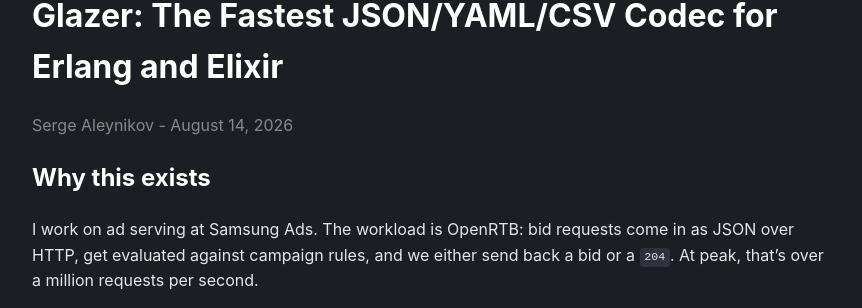
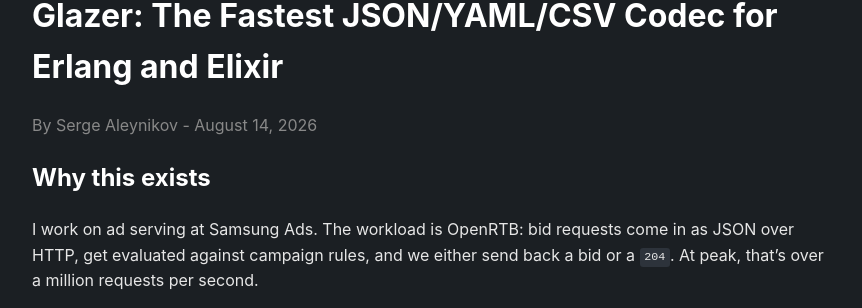
Before and after one commit to saleyn/saleyn.github.io, a Jekyll site: the page built from _posts/2026-08-14-glazer.md, in a window 1280 px wide and 900 px high. Shown: the part 117-425 px from the top of the window, without its empty margins (208-1070 px from the left). Built offline with Jekyll 4.4.1, drawn with Linux system fonts in a browser that asks for light colours.

Commit message:
Change template

```diff
--- a/_layouts/post.html
+++ b/_layouts/post.html
@@ -3,6 +3,6 @@
 ---
 
 <h1>{{ page.title }}</h1>
-<p style="color: #888;">{{ site.author }} - {{ page.date | date: "%B %d, %Y" }}</p>
+<p style="color: #888;">By {{ site.author }} - {{ page.date | date: "%B %d, %Y" }}</p>
 
 {{ content }}
```
